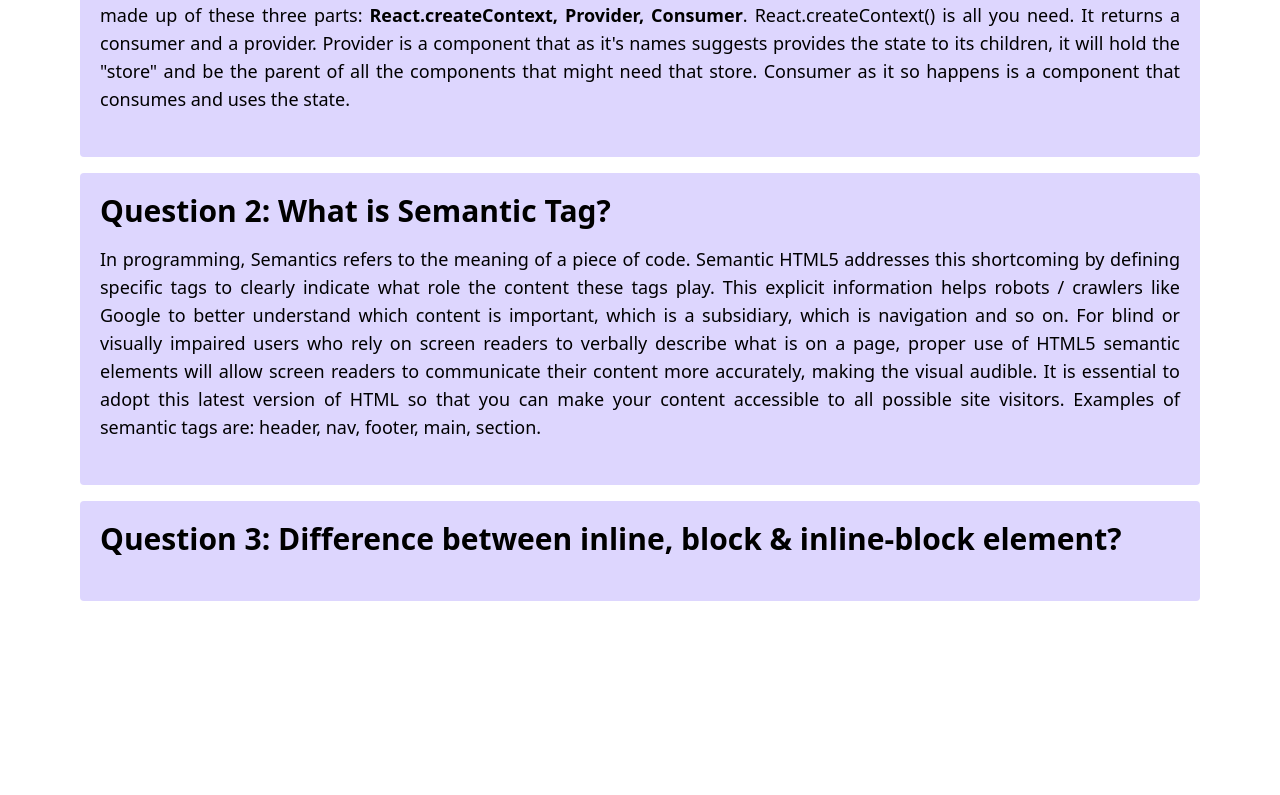
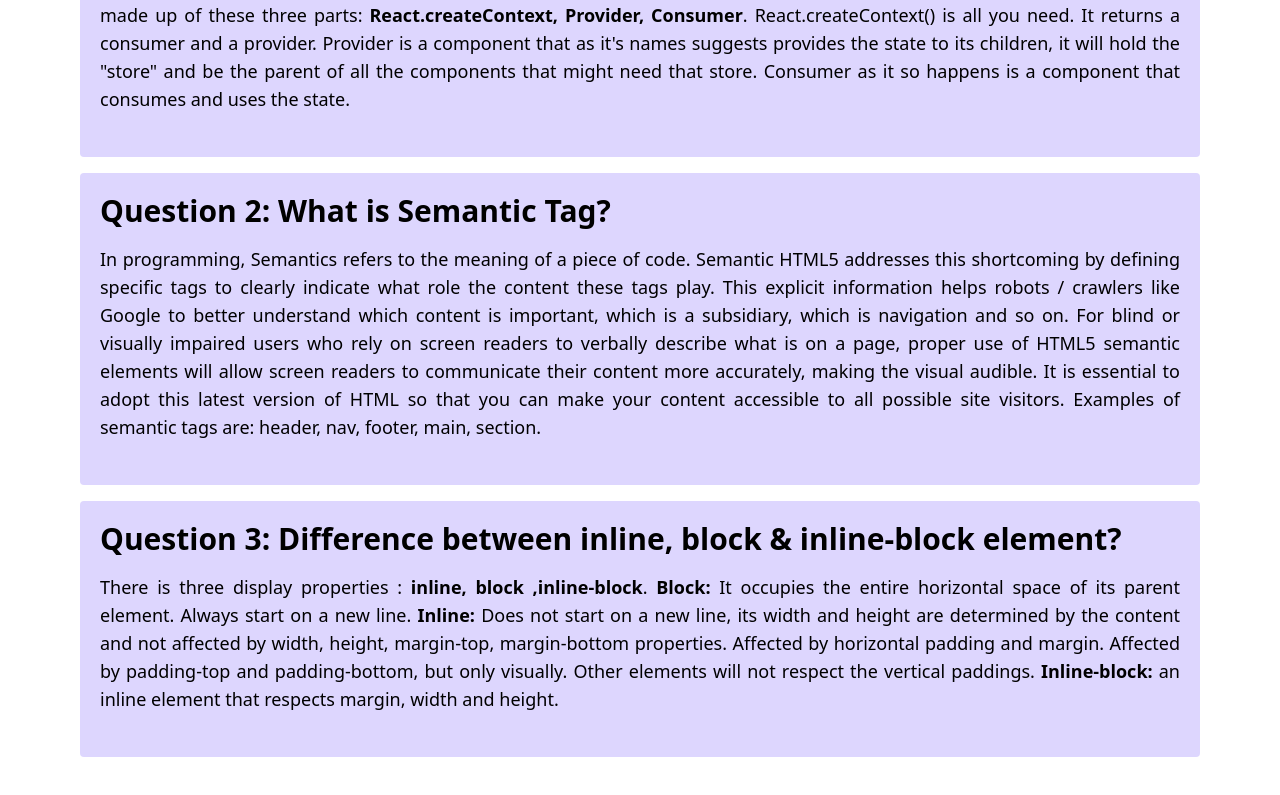
Before and after one commit to JubayerAhmmodShuvo/MacReview, a React (Create React App) app: page /blog in a window 1280 px wide. Shown: the part 355-1150 px from the top of the page. Before the commit the page ends 1036 px from the top, so only its background shows below. Built offline with nearby package versions, Linux system fonts and the light colour scheme.

Commit message:
third question answered

```diff
--- a/src/components/Blog/Blog.js
+++ b/src/components/Blog/Blog.js
@@ -13,7 +13,7 @@
   </div>
         <div className=' bg-violet-200 rounded p-5 mb-4' >
           <h1 className="text-left text-3xl font-semibold mb-4  "> Question 3: Difference between inline, block & inline-block element?</h1>
-          <p className="text-left text-lg mb-6 text-justify"></p>
+        <p className="text-left text-lg mb-6 text-justify"> There is three display properties : <strong>inline, block ,inline-block</strong>. <strong>Block: </strong>It occupies the entire horizontal space of its parent element. Always start on a new line.<strong> Inline: </strong> Does not start on a new line, its width and height are determined by the content and not affected by width, height, margin-top, margin-bottom properties. Affected by horizontal padding and margin. Affected by padding-top and padding-bottom, but only visually. Other elements will not respect the vertical paddings. <strong>Inline-block: </strong> an inline element that respects margin, width and height. </p>
   </div>
   </div>
   );
```
